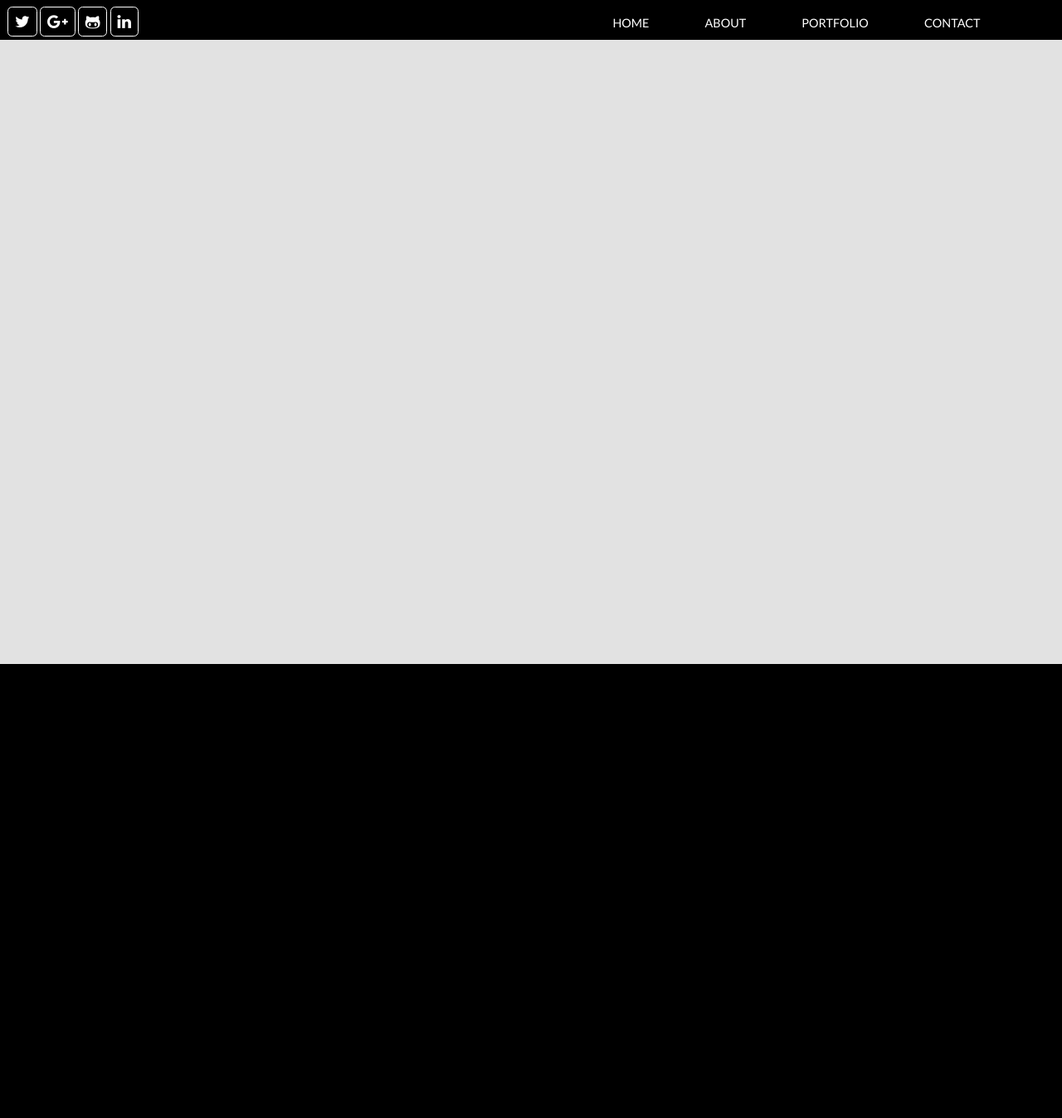
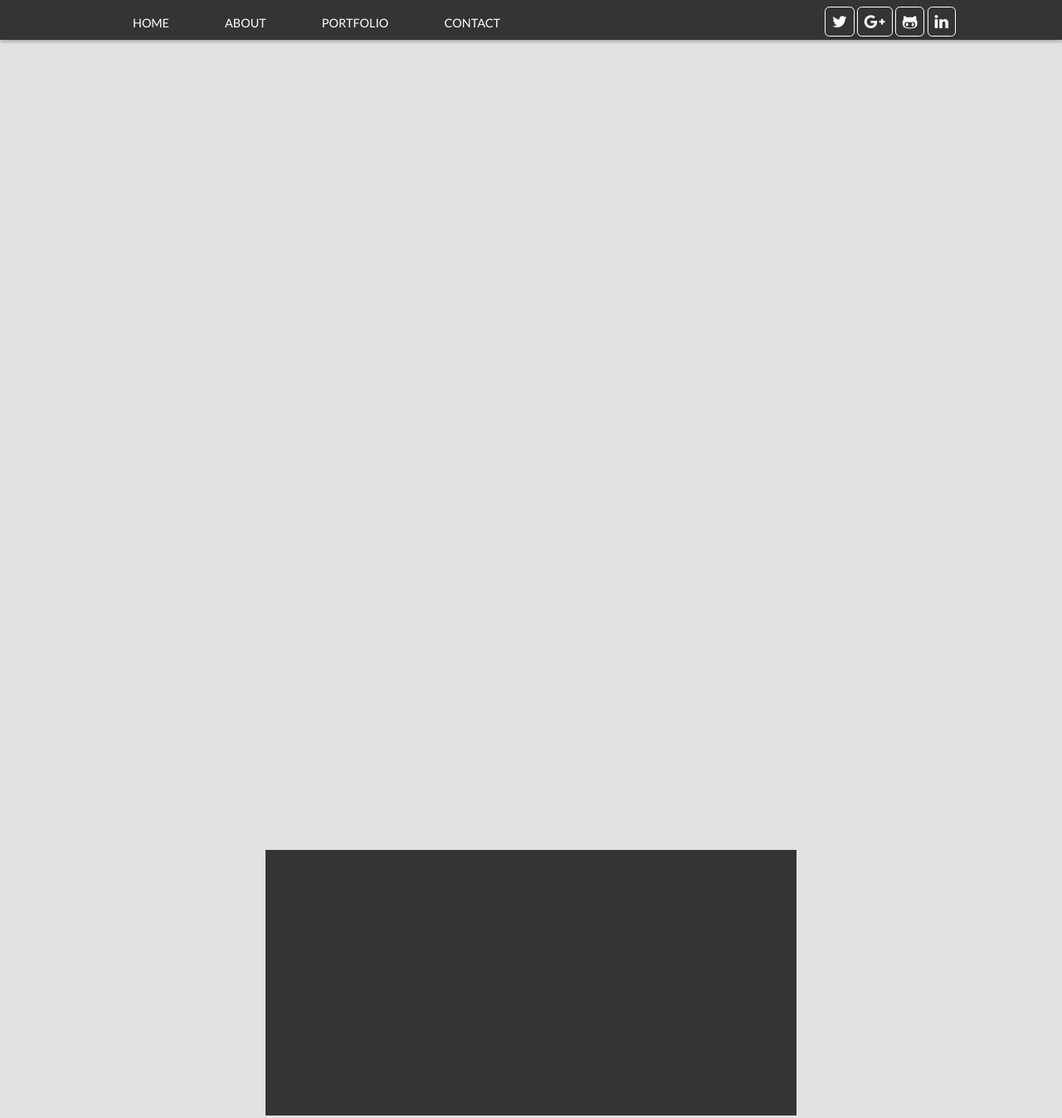
Before and after one commit to joshjeong/portfolio_site, a plain HTML site: page portfolio.html in a window 1280 px wide. Shown: the top 1347 px of the page at 83% size. Drawn offline with nearby package versions, Linux system fonts and the light colour scheme.

Commit message:
change navbar format

```diff
--- a/css/desktop.css
+++ b/css/desktop.css
@@ -118,7 +118,10 @@
     height: 3rem;
     position: fixed;
     z-index: 2;
-    background-color: black;
+    background-color: #343434;
+    box-shadow: 0 3px 3px rgba(1,1,1,0.2);
+    -webkit-box-shadow: 0 3px 3px rgba(1,1,1,0.2);
+    -moz-box-shadow: 0 3px 3px rgba(1,1,1,0.2);
   }
 
   .navbar-right, .navbar-left {
@@ -127,15 +130,19 @@
     position: fixed;
   }
 
-  .navbar-right {
-    width: 40rem;
-    right: 0;
+  .navbar-left {
+    margin-left: 8rem;
+    /*width: 40rem;*/
+    left: 0;
+    /*width: 100%;*/
+    /*margin:auto;*/
     margin-top: 1.2rem;
   }
 
-  .navbar-left {
-    width: 11rem;
-    left: 0;
+  .navbar-right {
+    margin-right: 8rem;
+    /*width: 11rem;*/
+    right: 0;
     margin-top: 1rem;
 
   }
@@ -156,7 +163,7 @@
     position: relative;
   }
 
-  .navbar-right a:after {
+  .navbar-left a:after {
     position: absolute;
     left: 0;
     width: 100%;
@@ -174,7 +181,7 @@
     top: 110%
   }
 
-  .navbar-right a:hover:after {
+  .navbar-left a:hover:after {
     height: 3px;
     opacity: 1;
     -webkit-transform: translateY(0px);
--- a/css/portfolio.css
+++ b/css/portfolio.css
@@ -52,12 +52,22 @@ html {
 
 #about {
   /*background: url('../images/wood.jpg') no-repeat center center fixed;*/
-  background-color: black;
+/*  background-color: transparent;
   -webkit-background-size: cover;
   -moz-background-size: cover;
   -o-background-size: cover;
-  background-size: cover;
+  background-size: cover;*/
   height: 100%;
+}
+
+#about-container{
+  position: relative;
+  margin: auto;
+  top: 14rem;
+  background-color: #343434;
+  height: 20rem;
+  width: 50%;
+  /*border-radius: */
 }
 
 #portfolio {
--- a/css/small-devices.css
+++ b/css/small-devices.css
@@ -44,13 +44,13 @@
     display:block
   }
 
-  .navbar-right {
+  .navbar-left {
     width: 100%;
     right: 0;
     margin-top: 2%;
   }
 
-  .navbar-left {
+  .navbar-right {
     width: 18%;
     right: -0.8rem;
     margin-top: 2rem;
--- a/portfolio.html
+++ b/portfolio.html
@@ -10,14 +10,14 @@
 </head>
 <body>
   <div class = "navbar" data-ui = "nav">
-    <div class= "navbar-right">
+    <div class= "navbar-left">
       <div class= "nav-link"><a data-scroll href = "#home">HOME</a></div>
       <div class= "nav-link"><a data-scroll href = "#about">ABOUT</a></div>
       <div class= "nav-link"><a data-scroll href = "#portfolio">PORTFOLIO</a></div>
       <div class= "nav-link"><a data-scroll href = "#contact">CONTACT</a></div>
     </div>
 
-    <div class= "navbar-left">
+    <div class= "navbar-right">
       <div id= "twitter" class="nav-item" >
         <a class= "nav-logo" href = "#">
           <i class= "fa fa-twitter"></i></a>
@@ -43,6 +43,8 @@
 </section>
 
   <section class = "section" id = "about">
+    <div id="about-container">
+    </div>
   </section>
   <section class = "section" id = "portfolio">
     <div id = "project-container">
```
